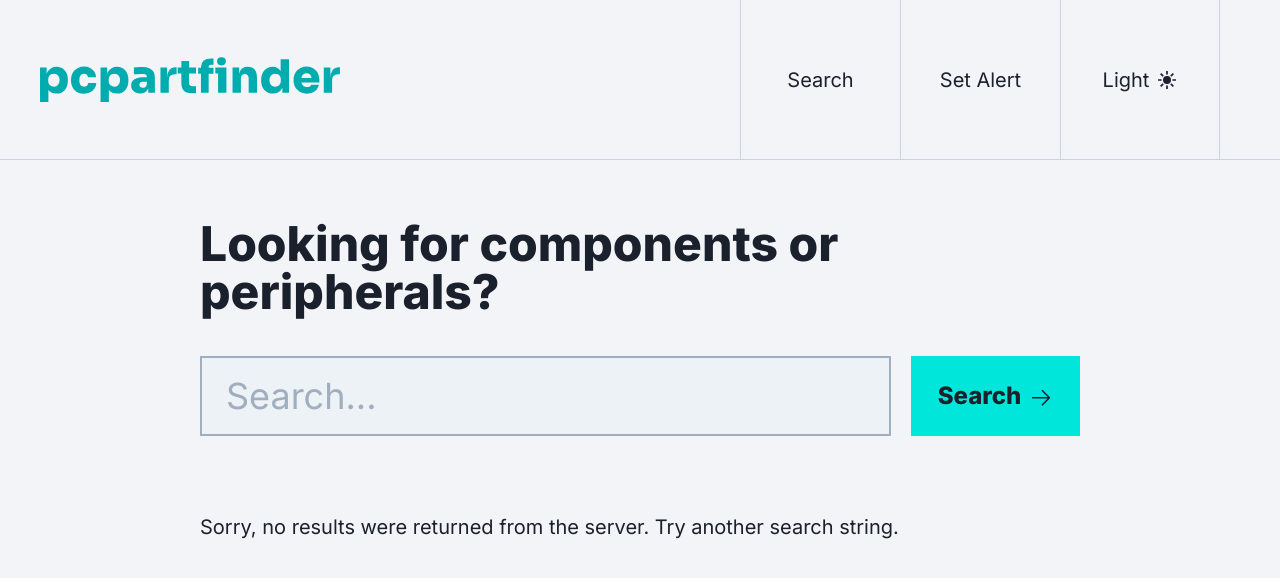
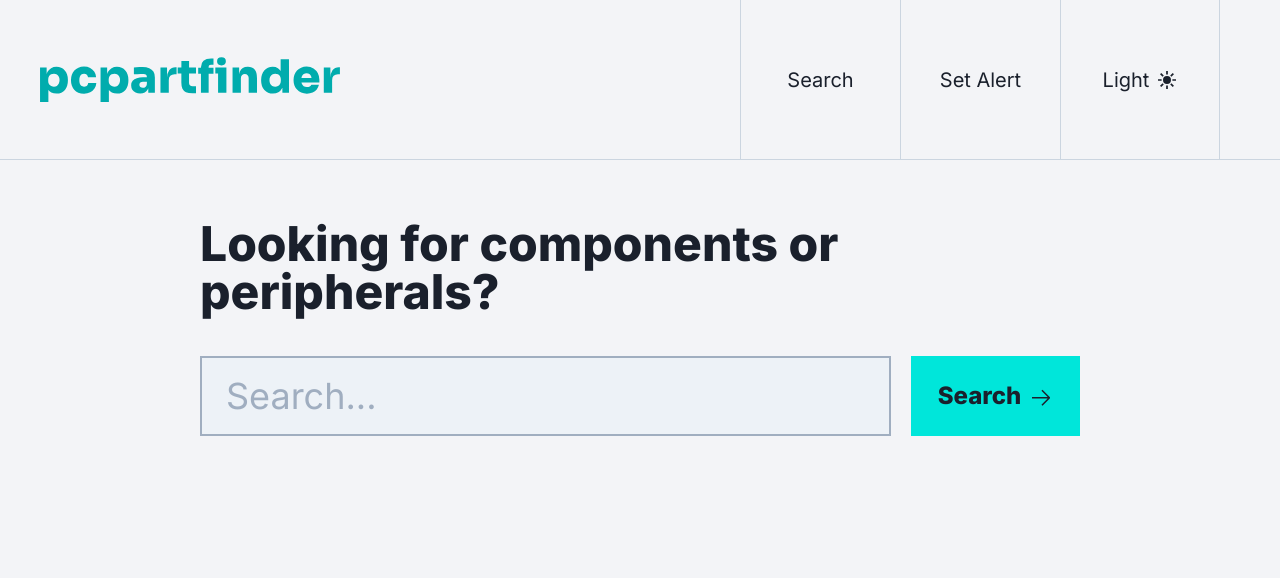
Before and after one commit to 1Gokul/pcpartfinder, a Next.js app: page / in a window 1280 px wide. Shown: the top 578 px of the page. Built offline with nearby package versions, Linux system fonts and the light colour scheme; no server answers.

Commit message:
Fixed 'no result found' bug

```diff
--- a/pages/index.js
+++ b/pages/index.js
@@ -16,7 +16,7 @@ import Form from "../src/components/Form"
 import { ResultTable, StoreTable } from "../src/components/Tables"
 
 const Home = () => {
-  const [results, setResults] = useState ({})
+  const [results, setResults] = useState ({ n_results: -1 })
   const [searchQuery, setSearchQuery] = useState (null)
   const [formDisabled, setFormDisabled] = useState (false)
 
@@ -61,11 +61,12 @@ const Home = () => {
           </Flex>
           : null}
 
-        {results.n_results !== -1
-          ? <Flex direction="column" marginTop={14}>
+        {results.n_results !== -1 ?
+          <Flex direction="column" marginTop={14}>
             <ResultViewer search_results={results} />
           </Flex>
-          : null}
+          : null
+        }
 
       </Container>
     </Layout>
```
